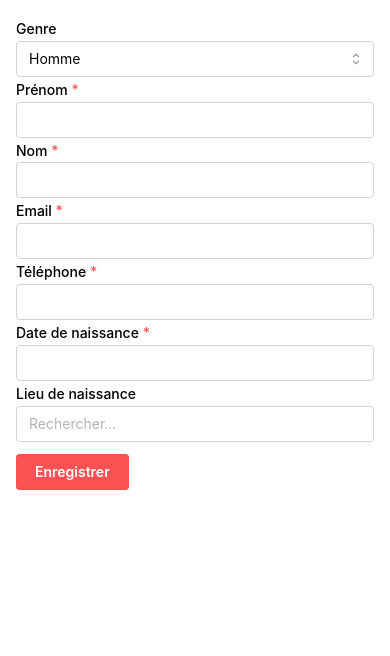
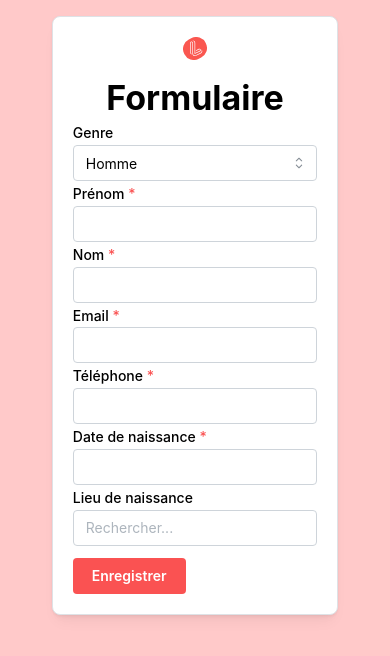
Before and after one commit to Tetraaaa/loungeapp, a React (Vite) app: page / in a window 390 px wide. Shown: the top 656 px of the page. Built offline with nearby package versions, Linux system fonts and the light colour scheme.

Commit message:
Modifs responsive et design

```diff
--- a/src/Views/ProfileForm.tsx
+++ b/src/Views/ProfileForm.tsx
@@ -1,4 +1,12 @@
-import { Button, Card, Select, Stack, TextInput } from "@mantine/core";
+import {
+    Button,
+    Card,
+    Image,
+    Select,
+    Stack,
+    TextInput,
+    Title,
+} from "@mantine/core";
 import { DateInput } from "@mantine/dates";
 import { Form, useForm } from "@mantine/form";
 import BirthPlaceInput from "../Components/BirthPlaceInput";
@@ -19,8 +27,20 @@ export default function ProfileForm() {
         },
     });
     return (
-        <Stack>
-            <Card>
+        <Stack align="center" bg="red.2" p="md" mih="100vh">
+            <Card
+                shadow="sm"
+                padding="lg"
+                radius="md"
+                withBorder
+                miw="15rem"
+                maw="50rem"
+                w="80%"
+            >
+                <Stack align="center">
+                    <Image w="10%" src={"/loungeup.svg"} />
+                    <Title flex="1">Formulaire</Title>
+                </Stack>
                 <Form form={form}>
                     <Select
                         label="Genre"
```
